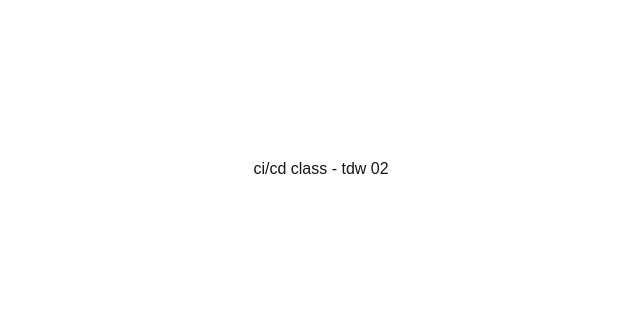
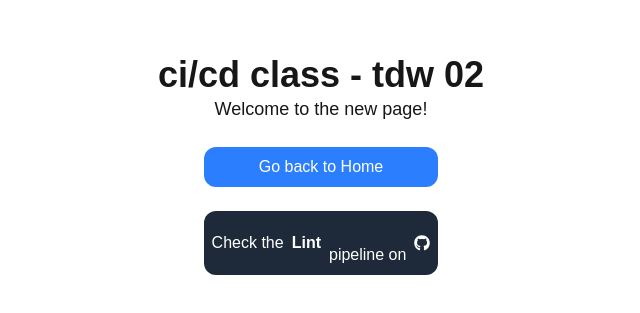
Before and after one commit to TDW-2025/daniel-madureira, a Next.js app: page /new-page in a window 1280 px wide. Shown: the part 231-544 px from the top of the page, without its empty margins (319-959 px from the left). Built offline with nearby package versions, Linux system fonts and the light colour scheme.

Commit message:
Added links between pages and a link to the repository actions to overview the lint pipeline

```diff
--- a/src/pages/index.tsx
+++ b/src/pages/index.tsx
@@ -1,5 +1,6 @@
 import Image from "next/image";
 import { Geist, Geist_Mono } from "next/font/google";
+import Link from "next/link";
 
 const geistSans = Geist({
   variable: "--font-geist-sans",
@@ -62,6 +63,12 @@ export default function Home() {
             Read our docs
           </a>
         </div>
+        <Link
+          className="rounded-full border border-solid border-black/[.08] dark:border-white/[.145] transition-colors flex items-center justify-center hover:bg-[#f2f2f2] dark:hover:bg-[#1a1a1a] hover:border-transparent font-medium text-sm sm:text-base h-10 sm:h-12 px-4 sm:px-5 w-full sm:w-auto md:w-[158px]"
+          href="/new-page"
+        >
+          New Page &gt;
+        </Link>
       </main>
       <footer className="row-start-3 flex gap-[24px] flex-wrap items-center justify-center">
         <a
--- a/src/pages/new-page.tsx
+++ b/src/pages/new-page.tsx
@@ -1,9 +1,26 @@
-import React from 'react';
+import Link from "next/dist/client/link";
+import React from "react";
+
+import { FaGithub } from "react-icons/fa";
 
 export default function NewPage() {
   return (
-    <div style={{ display: 'flex', justifyContent: 'center', alignItems: 'center', height: '100vh' }}>
-      <h1 style={{ textAlign: 'center' }}>ci/cd class - tdw 02</h1>
+    <div className="flex flex-col justify-center items-center h-screen">
+      <h1 className="text-center text-4xl font-bold">ci/cd class - tdw 02</h1>
+      <p className="text-center text-lg">Welcome to the new page!</p>
+      <section className="m-2 text-center flex-col flex gap-2 justify-center" >
+        <Link href="/" className="mt-4 text-white p-2 rounded-xl bg-blue-500">
+          Go back to Home
+        </Link>
+        <Link
+          href="https://github.com/TDW-2025/daniel-madureira/actions"
+          target="_blank"
+          rel="noopener noreferrer"
+          className="mt-4 text-white p-2 rounded-xl bg-gray-800 text-center flex items-center gap-2 justify-center"
+        >
+          Check the <span className="font-bold">Lint</span><br /> pipeline on <FaGithub />
+        </Link>
+      </section>
     </div>
   );
 }
```
Also changed, not shown: package.json (+6 -5 lines), 1 other file (tests, documents, lock files or other folders).
